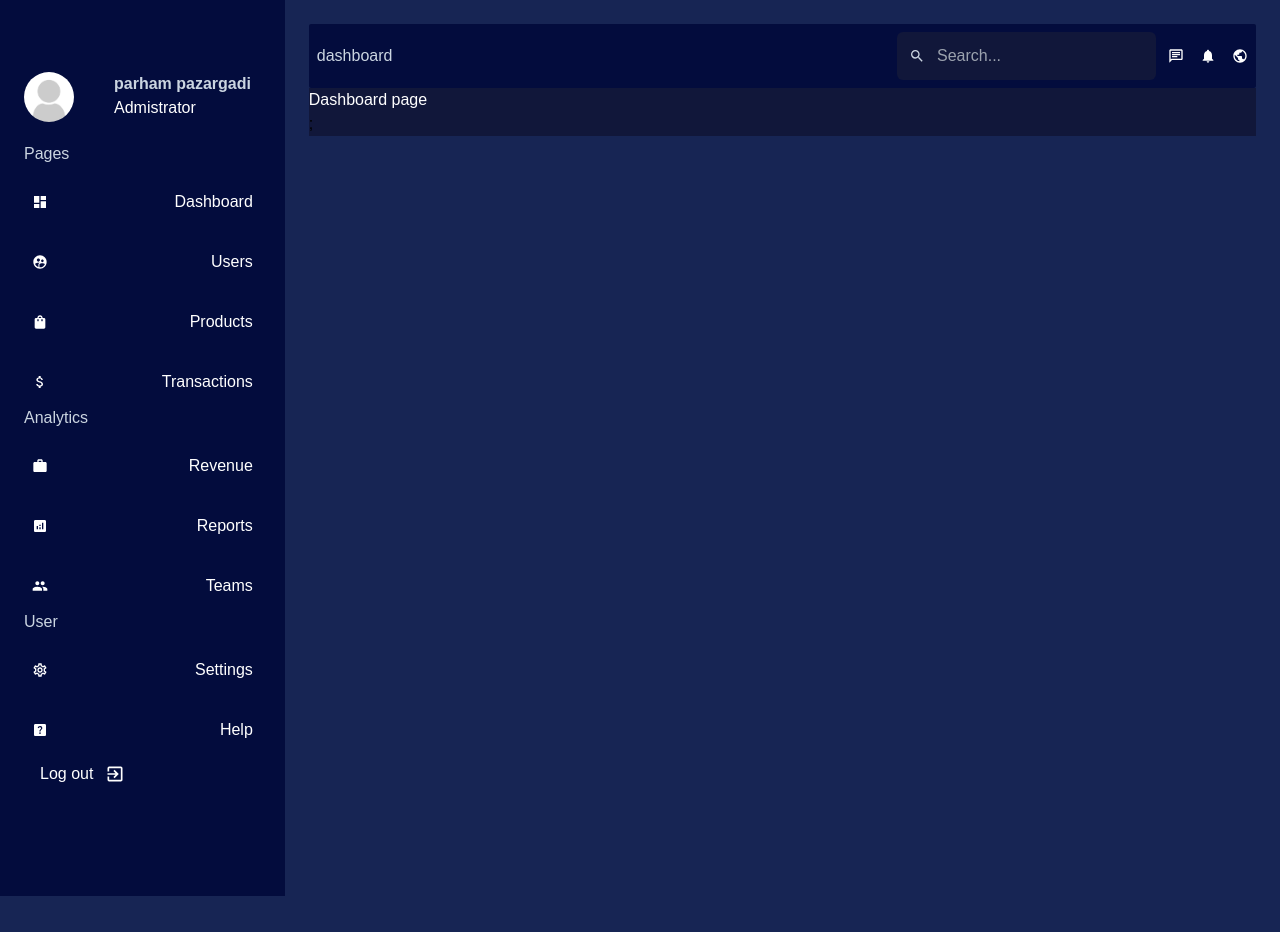
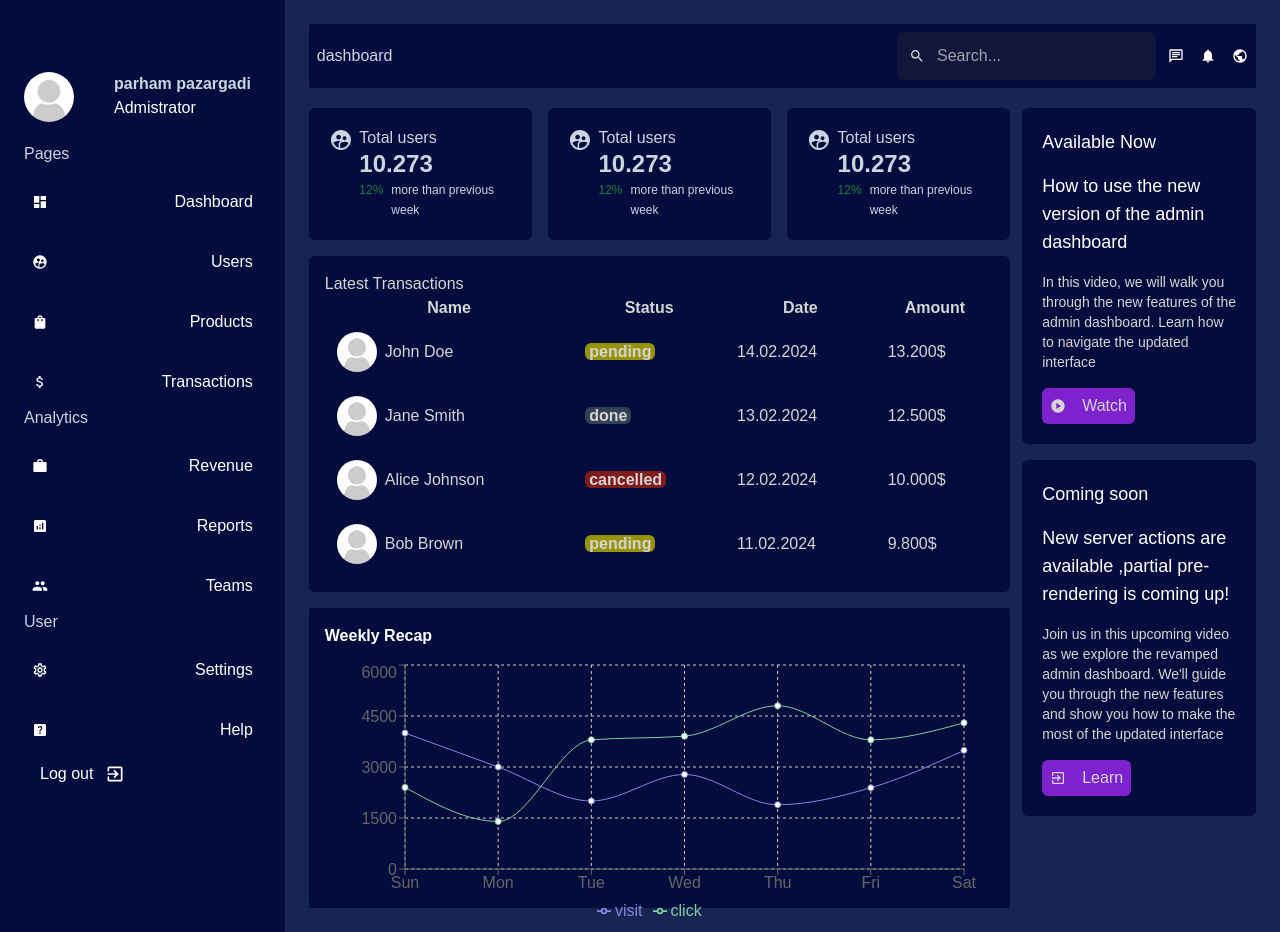
Before and after one commit to parham-devdocs/AdminDashboard-NextJS, a Next.js app in the folder my-project/: page /dashboard in a window 1280 px wide. Before the commit the page ends 896 px from the top, so only its background shows below. Built offline with nearby package versions, Linux system fonts and the light colour scheme; a web font is replaced by a local one.

Commit message:
statistics page completed fully

```diff
--- a/my-project/app/dashboard/dashboard.module.css
+++ b/my-project/app/dashboard/dashboard.module.css
@@ -8,3 +8,16 @@
 .content {
   @apply flex-[4] p-6
 }
+
+.wrapper{
+@apply flex gap-3 mt-5
+}
+.main{
+    @apply flex flex-[3] flex-col gap-4
+}
+.cards{
+@apply flex gap-4 justify-between
+}
+.side{
+ @apply flex flex-1
+}
--- a/my-project/app/dashboard/page.jsx
+++ b/my-project/app/dashboard/page.jsx
@@ -1,7 +1,23 @@
-export default function DashboardPage() {
+import Card from "@/components/dashboard/card/card";
+import classes from "./dashboard.module.css";
+import Rightbar from "@/components/dashboard/rightbar/rightbar";
+import Transactions from "@/components/dashboard/transaction/transactions";
+import Chart from "@/components/dashboard/chart/chart";
+export default function UserPage() {
   return (
-    <div className=" bg-backgroundDark ">
-      <h1 className=" text-textPrimary">Dashboard page</h1>;
+    <div className={classes.wrapper}>
+      <div className={classes.main}>
+        <div className={classes.cards}>
+          <Card />
+          <Card />
+          <Card />
+        </div>
+        <Transactions />
+        <Chart />
+      </div>
+      <div className={classes.side}>
+        <Rightbar />
+      </div>
     </div>
   );
 }
--- a/my-project/app/dashboard/users/page.jsx
+++ b/my-project/app/dashboard/users/page.jsx
@@ -1,24 +1,8 @@
-import Card from "../../../components/dashboard/card/card";
 import classes from "./users.module.css";
-import Rightbar from './../../../components/dashboard/rightbar/rightbar';
-import Transactions from './../../../components/dashboard/transaction/transactions';
-import Chart from "./../../../components/dashboard/chart/chart";
 export default function UserPage() {
   return (
-    <div className={classes.wrapper}>
-      <div className={classes.main}>
-        <div className={classes.cards}>
-          <Card />
-          <Card />
-          <Card />
-        </div>
-        <Transactions />
-        <Chart/>
+    <div className={classes.container}>
 
-      </div>
-      <div className={classes.side}>
-        <Rightbar/>
-      </div>
     </div>
   );
 }
--- a/my-project/components/dashboard/chart/chart.jsx
+++ b/my-project/components/dashboard/chart/chart.jsx
@@ -54,7 +54,7 @@ export default function Chart() {
         <CartesianGrid strokeDasharray="3 3" />
         <XAxis dataKey="name" />
         <YAxis />
-        <Tooltip />
+        <Tooltip contentStyle={{backgroundColor:"#11173a",border:"none" ,color:"white"}} />
         <Legend />
         <Line type="monotone" dataKey="visit" stroke="#8884d8" />
         <Line type="monotone" dataKey="click" stroke="#82ca9d" />
--- a/my-project/components/dashboard/chart/chart.module.css
+++ b/my-project/components/dashboard/chart/chart.module.css
@@ -1,6 +1,9 @@
-.container{
-    @apply w-full bg-backgroundSoft p-4 rounded-sm h-[250px]
+.container {
+  @apply w-full bg-backgroundSoft p-4 rounded-sm h-[300px] space-y-3;
 }
-.title{
-    @apply font-bold
+.title {
+  @apply font-bold text-textPrimary;
 }
+.tooltip{
+    @apply bg-backgroundDark rounded-md
+}
--- a/my-project/components/dashboard/rightbar/rightbar.jsx
+++ b/my-project/components/dashboard/rightbar/rightbar.jsx
@@ -1,4 +1,32 @@
-import classes from "./rightbar.module.css"
+import { MdExitToApp, MdPlayCircle } from "react-icons/md";
+import classes from "./rightbar.module.css";
+import RightbarCard from "./rightbarCard";
+
 export default function Rightbar() {
-    return <div className={classes.container}>Rightbar</div>;
+  return (
+    <div className={classes.container}>
+
+        <RightbarCard
+          btnIcon={<MdPlayCircle />}
+          btnText={"Watch"}
+          primaryHeader={"Available Now"}
+          secondaryHeader={"How to use the new version of the admin dashboard"}
+          content={
+            "In this video, we will walk you through the new features of the admin dashboard. Learn how to navigate the updated interface"
+          }
+        />
+        <RightbarCard
+          btnIcon={<MdExitToApp />}
+          btnText={"Learn"}
+          primaryHeader={"Coming soon"}
+          secondaryHeader={
+            "New server actions are available ,partial pre-rendering is coming up!"
+          }
+          content={
+            "Join us in this upcoming video as we explore the revamped admin dashboard. We'll guide you through the new features and show you how to make the most of the updated interface"
+          }
+        />
+
+    </div>
+  );
 }
--- a/my-project/components/dashboard/rightbar/rightbar.module.css
+++ b/my-project/components/dashboard/rightbar/rightbar.module.css
@@ -0,0 +1,3 @@
+.container{
+    @apply flex flex-col space-y-4
+}
--- /dev/null
+++ b/my-project/components/dashboard/rightbar/rightbarCard.jsx
@@ -0,0 +1,13 @@
+import classes from "./rightbarCard.module.css";
+export default function RightbarCard({primaryHeader,secondaryHeader,content,btnText,btnIcon}) {
+    return (
+        <div className={classes.container}>
+            <h3 className={classes.primaryHeader}>{primaryHeader}</h3>
+            <h2 className={classes.secondaryHeader}>{secondaryHeader}</h2>
+            <p className={classes.content}>{content}</p>
+            <button className={classes.button}>{btnIcon} { btnText  }</button>
+
+
+        </div>
+    )
+}
--- /dev/null
+++ b/my-project/components/dashboard/rightbar/rightbarCard.module.css
@@ -0,0 +1,15 @@
+.container{
+    @apply leading-5 bg-backgroundSoft p-5 rounded-md space-y-4
+}
+.primaryHeader{
+    @apply text-textPrimary text-lg
+}
+.secondaryHeader{
+    @apply text-textPrimary text-lg
+}
+.content{
+    @apply text-textSecondary text-sm
+}
+.button{
+    @apply text-textSecondary flex gap-4 bg-purple-700 rounded-md p-2 items-center hover:bg-purple-800
+}
```
Also changed, not shown: my-project/app/dashboard/users/users.module.css (deleted, +0 -12 lines), my-project/public/astronaut.png (added).
